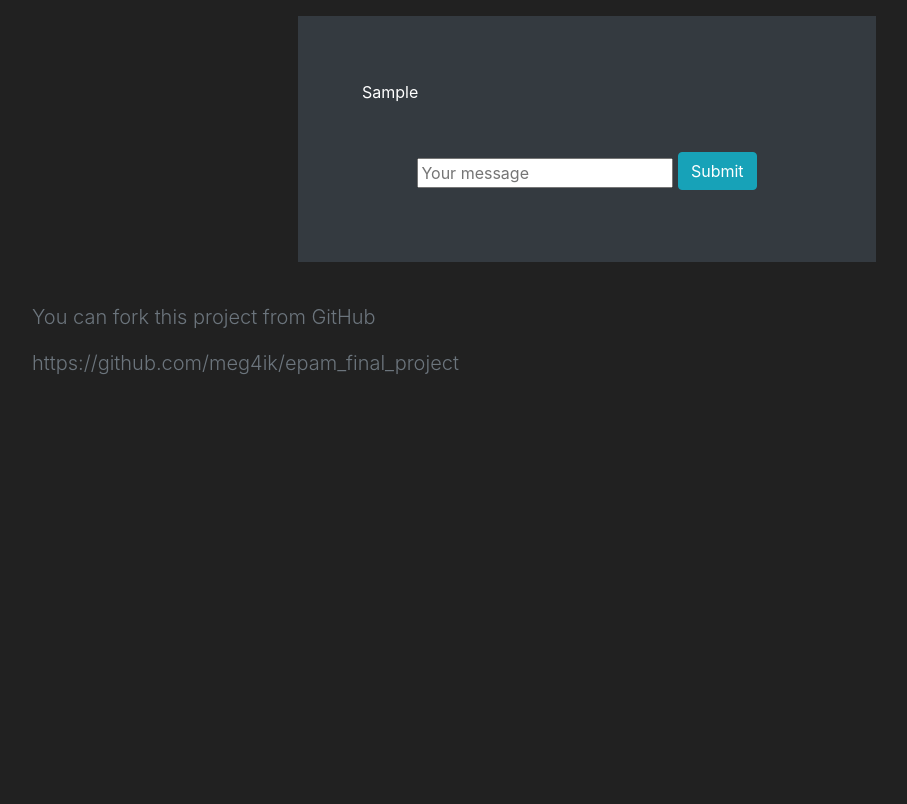
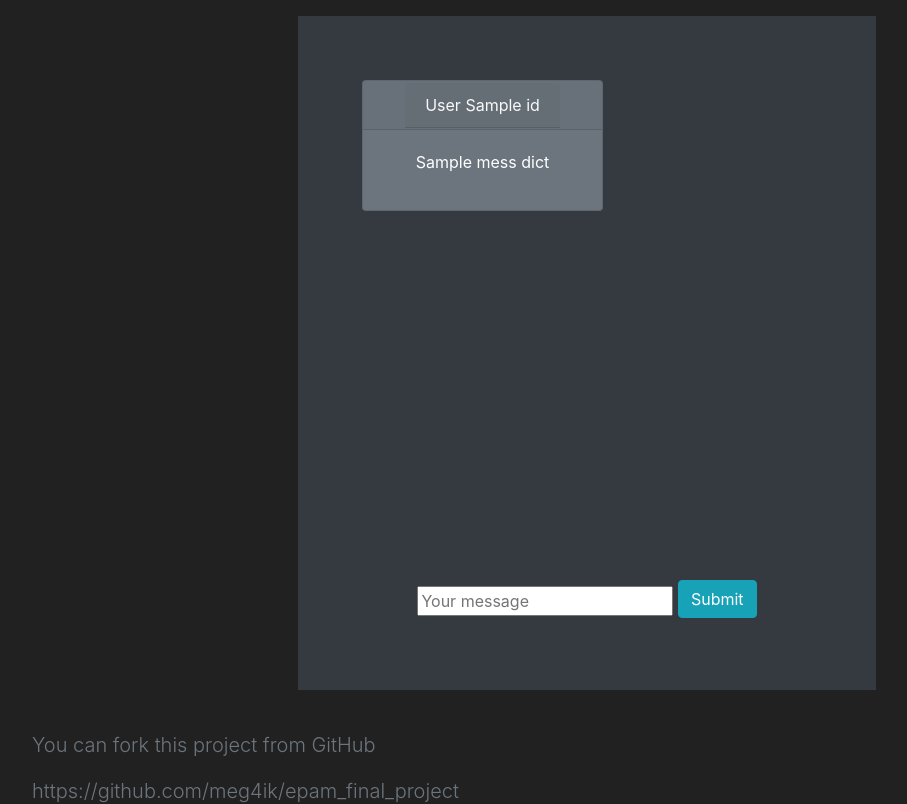
Before and after one commit to meg4ik/epam_final_project, a Flask app: template src/templates/chat.html in a window 1280 px wide. Shown: the part 56-860 px from the top of the page, without its empty margins (53-960 px from the left). Before the commit the page ends 431 px from the top, so only its background shows below. Run offline with Flask 2, Linux system fonts and the light colour scheme; tables that the repository leaves empty hold one stand-in row (values such as "Sample post"); the template is opened without the code that fills it: values that come from a table or form of the project are taken from there, most other values are stand-ins (such as "Sample title", 1, 10 or a date in 2020); some libraries are stand-ins or nearby versions.

Commit message:
fix some bags in chat system

```diff
--- a/src/resources/chat.py
+++ b/src/resources/chat.py
@@ -17,19 +17,19 @@ class Chat(Resource):
             flash("Not such a user", category='danger')
             return redirect(url_for('main'))
         current_user = user_return()
-        mess_dict = {}
+        mess_dict = []
         first_mes = get_last_mess(current_user.id, user_obj_to.id)
         if not first_mes:
             return make_response(render_template("chat.html", auth=True, user=current_user, mess_dict=mess_dict), 200)
         next_mess_id = first_mes.id
-        mess_dict[first_mes.user_from.uuid] = first_mes.text
+        mess_dict.append([first_mes.user_from,first_mes.text])
         while True:
             next_mess = db.session.query(
                 Message).filter_by(prev_message_id=next_mess_id).first()
             if not next_mess:
                 break
             else:
-                mess_dict[next_mess.user_from.uuid] = next_mess.text
+                mess_dict.append([next_mess.user_from, next_mess.text])
                 next_mess_id = next_mess.id
         return make_response(render_template("chat.html", auth=True, user=current_user, mess_dict=mess_dict), 200)
 
--- a/src/static/style.css
+++ b/src/static/style.css
@@ -2,3 +2,7 @@ body {
   background-color: #212121;
   color: white;
 }
+.scrollChat {
+  height:500px;
+  width: 100%;
+}
--- a/src/templates/chat.html
+++ b/src/templates/chat.html
@@ -8,13 +8,31 @@ Chat
         <div class="col-3"></div>
         <div class="col-6">
             <div class="position-relative overflow-hidden p-3 p-md-5 m-md-3 text-center bg-dark">
-                <div data-spy="scroll" data-offset="0" class="p-3">
+                <div class="overflow-auto scrollChat">
                         {% if mess_dict %}
                             {% for i in mess_dict %}
-                            {% if i.user_id_from == user.uuid %}
-                            <p class="text-right">{{ mess_dict[i] }}</p>
+                                {% if i[0].uuid == user.uuid %}
+                                <div class="card bg-secondary m-3" style="width: 50%; float: right;">
+                                    <div class="card-header">
+                                        <a href="{{ url_for('user' ,uuid=i[0].uuid) }}" class="card-header text-light">
+                                            {{ i[0].surname }}  {{ i[0].name }}
+                                        </a>
+                                    </div>
+                                    <div class="card-body">
+                                        <p>{{ i[1] }}</p>
+                                    </div>
+                                </div>
                                 {% else %}
-                            <p class="text-left">{{ mess_dict[i] }}</p>
+                                <div class="card bg-secondary m-3" style="width: 50%;">
+                                    <div class="card-header">
+                                        <a href="{{ url_for('user' ,uuid=i[0].uuid) }}" class="card-header text-light">
+                                            {{ i[0].surname }}  {{ i[0].name }}
+                                        </a>
+                                    </div>
+                                    <div class="card-body">
+                                        <p>{{ i[1] }}</p>
+                                    </div>
+                                </div>
                                 {% endif %}
                             {% endfor %}
                         {% else %}
```
Also changed, not shown: wsgi.py (+6 -1 lines). Lines whose indentation alone changed are shown as unchanged.
